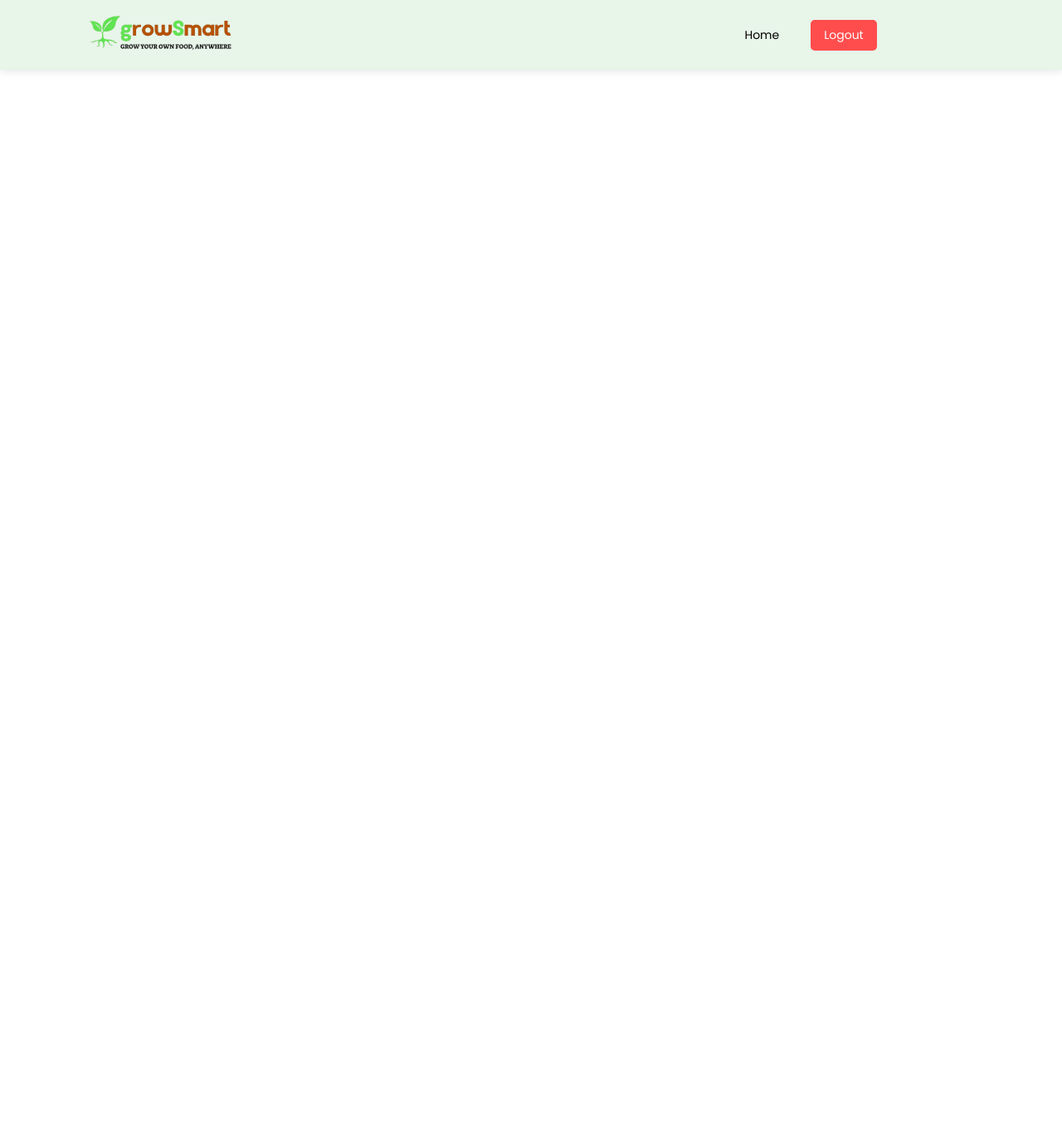
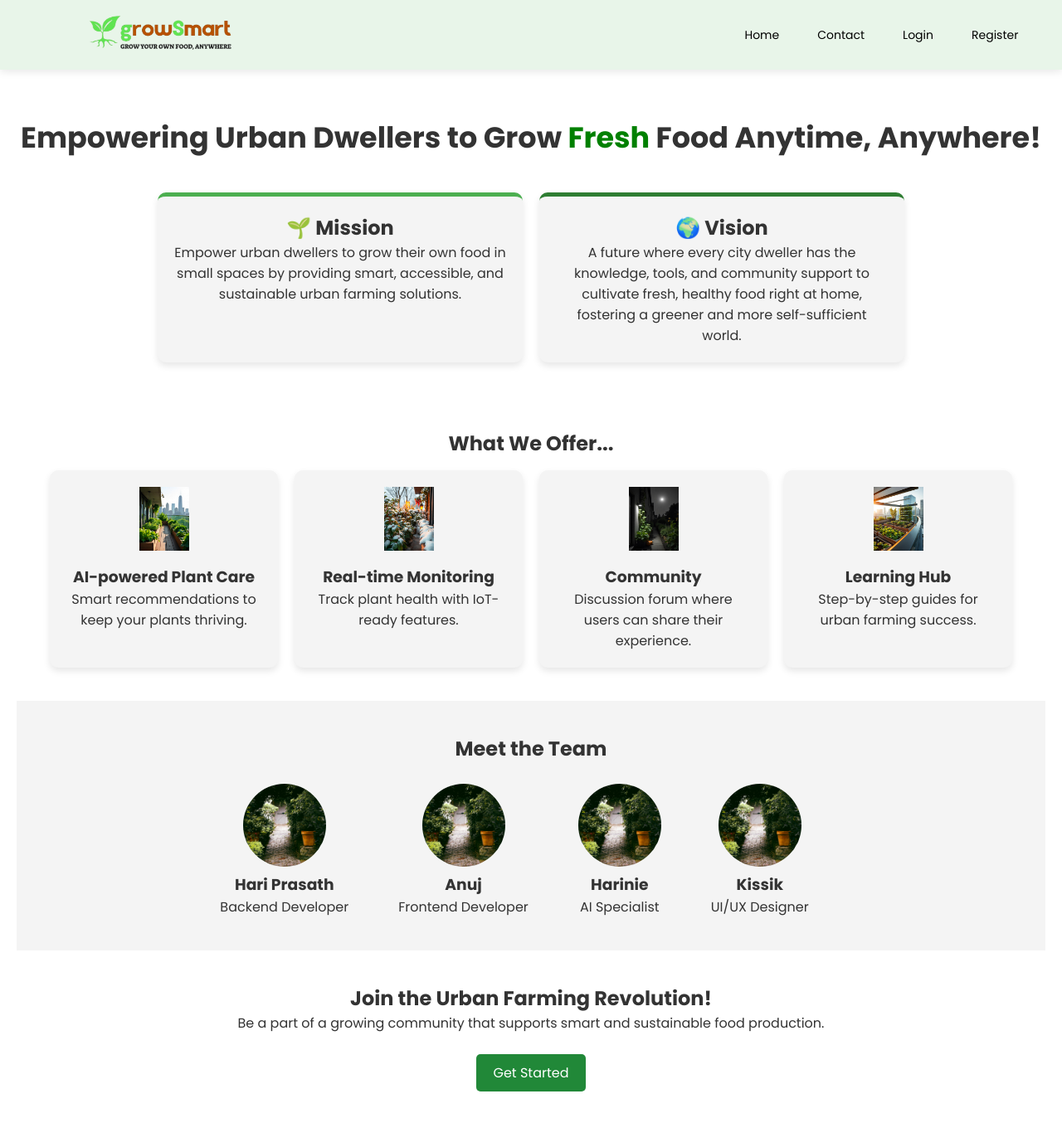
Before and after one commit to a-anuj/growSmart, a Vue app in the folder growSmart-frontend/: page /about-us in a window 1280 px wide. Before the commit this address had no page. Shown: the top 1354 px of the page at 83% size. Before the commit the page ends 800 px from the top, so only its background shows below. Built offline with nearby package versions, Linux system fonts and the light colour scheme.

Commit message:
Added the about us page

```diff
--- /dev/null
+++ b/growSmart-frontend/src/components/AboutUs.vue
@@ -0,0 +1,207 @@
+<template>
+    <div class="about-us">
+        <div class="textSection">
+            <h1 class="h1">Empowering Urban Dwellers to Grow
+                <span style="color:green">Fresh</span> Food Anytime, Anywhere!
+            </h1>
+
+            <!-- Mission and Vision Cards -->
+            <div class="mission-vision">
+                <div class="card mission">
+                    <h2>🌱 Mission</h2>
+                    <p>Empower urban dwellers to grow their own food in small spaces by providing smart, accessible, and sustainable urban farming solutions.</p>
+                </div>
+                <div class="card vision">
+                    <h2>🌍 Vision</h2>
+                    <p>A future where every city dweller has the knowledge, tools, and community support to cultivate fresh, healthy food right at home, fostering a greener and more self-sufficient world.</p>
+                </div>
+            </div>
+        </div>
+
+        <!-- What We Offer -->
+        <section class="features">
+            <h2 class="whatweoffer">What We Offer...</h2>
+            <div class="feature-cards">
+                <div class="card">
+                    <img src="/src/assets/images/plantpic.png" alt="AI Plant Care">
+                    <h3>AI-powered Plant Care</h3>
+                    <p>Smart recommendations to keep your plants thriving.</p>
+                </div>
+                <div class="card">
+                    <img src="/src/assets/images/photo1.jpeg" alt="Real-time Monitoring">
+                    <h3>Real-time Monitoring</h3>
+                    <p>Track plant health with IoT-ready features.</p>
+                </div>
+                <div class="card">
+                    <img src="/src/assets/images/photo2.jpeg" alt="Community Market">
+                    <h3>Community</h3>
+                    <p>Discussion forum where users can share their experience.</p>
+                </div>
+                <div class="card">
+                    <img src="/src/assets/images/photo3.jpeg" alt="Learning Hub">
+                    <h3>Learning Hub</h3>
+                    <p>Step-by-step guides for urban farming success.</p>
+                </div>
+            </div>
+        </section>
+
+        <!-- Meet the Team -->
+        <section class="team">
+            <h2>Meet the Team</h2>
+            <div class="team-members">
+                <div class="member" v-for="member in team" :key="member.name">
+                    <img :src="member.image" :alt="member.name">
+                    <h3>{{ member.name }}</h3>
+                    <p>{{ member.role }}</p>
+                </div>
+            </div>
+        </section>
+
+        <!-- Call to Action -->
+        <section class="cta">
+            <h2>Join the Urban Farming Revolution!</h2>
+            <p>Be a part of a growing community that supports smart and sustainable food production.</p>
+            <router-link to="/register" class="cta-button">Get Started</router-link>
+        </section>
+    </div>
+</template>
+
+<script>
+export default {
+    data() {
+        return {
+            team: [
+                { name: "Hari Prasath", role: "Backend Developer", image: "/src/assets/images/backgr.jpg" },
+                { name: "Anuj", role: "Frontend Developer", image: "/src/assets/images/backgr.jpg" },
+                { name: "Harinie ", role: "AI Specialist", image: "/src/assets/images/backgr.jpg" },
+                { name: "Kissik", role: "UI/UX Designer", image: "/src/assets/images/backgr.jpg" }
+            ]
+        };
+    }
+};
+</script>
+
+<style scoped>
+/* General Styles */
+.whatweoffer{
+    margin-bottom: 15px;
+}
+.about-us {
+    font-family: "Poppins", sans-serif;
+    color: #333;
+    padding: 20px;
+}
+
+/* Heading */
+.h1 {
+    font-size: 35px;
+    margin-top: 35px;
+    text-align: center;
+}
+
+/* Mission & Vision Section */
+.mission-vision {
+    display: flex;
+    justify-content: center;
+    gap: 20px;
+    margin: 40px 0;
+}
+
+.card {
+    background: white;
+    padding: 20px;
+    border-radius: 10px;
+    box-shadow: 0 4px 8px rgba(0, 0, 0, 0.1);
+    text-align: center;
+    flex: 1;
+    max-width: 400px;
+    transition: transform 0.3s ease-in-out;
+    background: #f4f4f4;
+}
+
+.card:hover {
+    transform: scale(1.05);
+}
+
+.mission {
+    border-top: 5px solid #4CAF50;
+    background: #f4f4f4;
+}
+
+.vision {
+    border-top: 5px solid #2E7D32;
+    background: #f4f4f4;
+}
+
+/* Features Section */
+.features {
+    text-align: center;
+    padding: 40px;
+}
+
+.feature-cards {
+    display: flex;
+    flex-wrap: wrap;
+    justify-content: center;
+    gap: 20px;
+
+}
+
+.card img {
+    width: 60px;
+    margin-bottom: 10px;
+}
+
+/* Team Section */
+.team {
+    text-align: center;
+    padding: 40px;
+    background: #f4f4f4;
+}
+
+.team-members {
+    display: flex;
+    justify-content: center;
+    gap: 20px;
+    margin-top: 25px;
+}
+.member{
+    margin-right: 40px;
+}
+
+.member img {
+    width: 100px;
+    height: 100px;
+    border-radius: 50%;
+    object-fit: cover;
+}
+
+/* CTA Section */
+.cta {
+    text-align: center;
+    padding: 40px;
+}
+
+.cta-button {
+    display: inline-block;
+    padding: 10px 20px;
+    background: #218838;
+    color: white;
+    border-radius: 5px;
+    text-decoration: none;
+    transition: 0.3s;
+    margin-top: 25px;
+}
+
+.cta-button:hover {
+    background: #166534;
+}
+
+/* Responsive */
+@media (max-width: 768px) {
+    .mission-vision {
+        flex-direction: column;
+        align-items: center;
+    }
+}
+</style>
--- a/growSmart-frontend/src/components/Header.vue
+++ b/growSmart-frontend/src/components/Header.vue
@@ -7,7 +7,7 @@
                 <li class="nav-item">Home</li>
             </router-link>
 
-            <router-link v-if="showAboutUs" to="/">
+            <router-link v-if="showAboutUs" to="/about-us">
                 <li class="nav-item">About Us</li>
             </router-link>
 
@@ -72,16 +72,16 @@ export default{
             return this.$route.name === "home" || this.$route.name === "register" || this.$route.name === "login" || this.$route.name === "AddPlant" || this.$route.name === "PlantDashboard" || this.$route.name === "community";
         },
         showContact(){
-            return this.$route.name === "home" || this.$route.name === "register" || this.$route.name === "login";
+            return this.$route.name === "home" || this.$route.name === "register" || this.$route.name === "login"  || this.$route.name=== "aboutus";;
         },
         showLogin(){
-            return this.$route.name === "home" || this.$route.name === "register";
+            return this.$route.name === "home" || this.$route.name === "register" || this.$route.name=== "aboutus";
         },
         showRegister(){
-            return this.$route.name === "home" || this.$route.name === "login";
+            return this.$route.name === "home" || this.$route.name === "login" || this.$route.name=== "aboutus";;
         },
         showLogout(){
-            return this.$route.name !== "home" && this.$route.name !== "login" && this.$route.name !== "register";
+            return this.$route.name !== "home" && this.$route.name !== "login" && this.$route.name !== "register" && this.$route.name !== "aboutus" ;
         }
     }
 }
--- a/growSmart-frontend/src/router/index.js
+++ b/growSmart-frontend/src/router/index.js
@@ -6,6 +6,7 @@ import PlantDashboard from '/src/components/PlantDashboard.vue'
 import AddPlantView from '/src/components/AddPlant.vue'
 import CommunityView from '../components/Community.vue';
 import AddPostView from '../components/AddPost.vue';
+import AboutUsView from '../components/AboutUs.vue';
 
 const routes = [
     {
@@ -44,6 +45,11 @@ const routes = [
         name:'addpost',
         component:AddPostView
 
+    },
+    {
+        path:'/about-us',
+        name:'aboutus',
+        component:AboutUsView
     }
 ]
 
```
